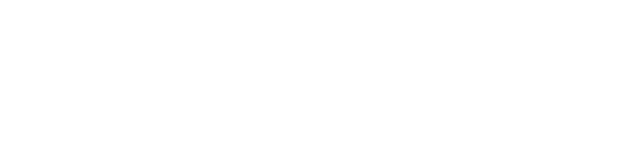
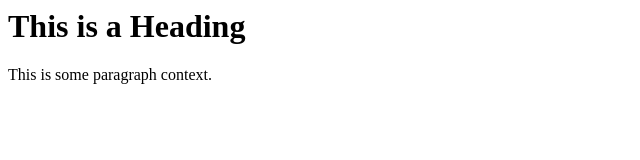
Before and after one commit to nikonst/aspasaki, a plain HTML site: page index.html in a window 1280 px wide. Shown: the whole page, without its empty margins (0-640 px from the left). Drawn offline with Linux system fonts and the light colour scheme.

Commit message:
Update index.html

```diff
--- a/index.html
+++ b/index.html
@@ -2,8 +2,9 @@
 <head>
 <title>Test GitHub</title>
 <body>
-<h1> </h1>
+<h1>This is a Heading </h1>
 <p>
+  This is some paragraph context.
 </p>
 </body>
 </html>
```
